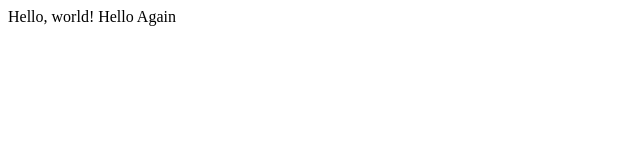
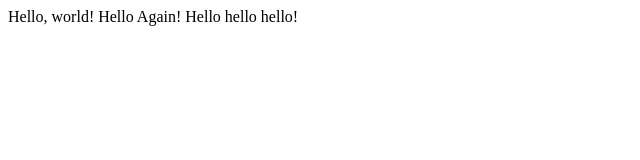
Before and after one commit to harikaprabhas/CS50, a plain HTML site: page hello.html in a window 1280 px wide. Shown: the whole page, without its empty margins (0-640 px from the left). Drawn offline with Linux system fonts and the light colour scheme.

Commit message:
Update hello.html

```diff
--- a/hello.html
+++ b/hello.html
@@ -4,6 +4,6 @@
        <title>mywebpage!</title>
    </head>
    <body>
-       Hello, world! Hello Again
+       Hello, world! Hello Again! Hello hello hello!
    </body>
  </html>
```
